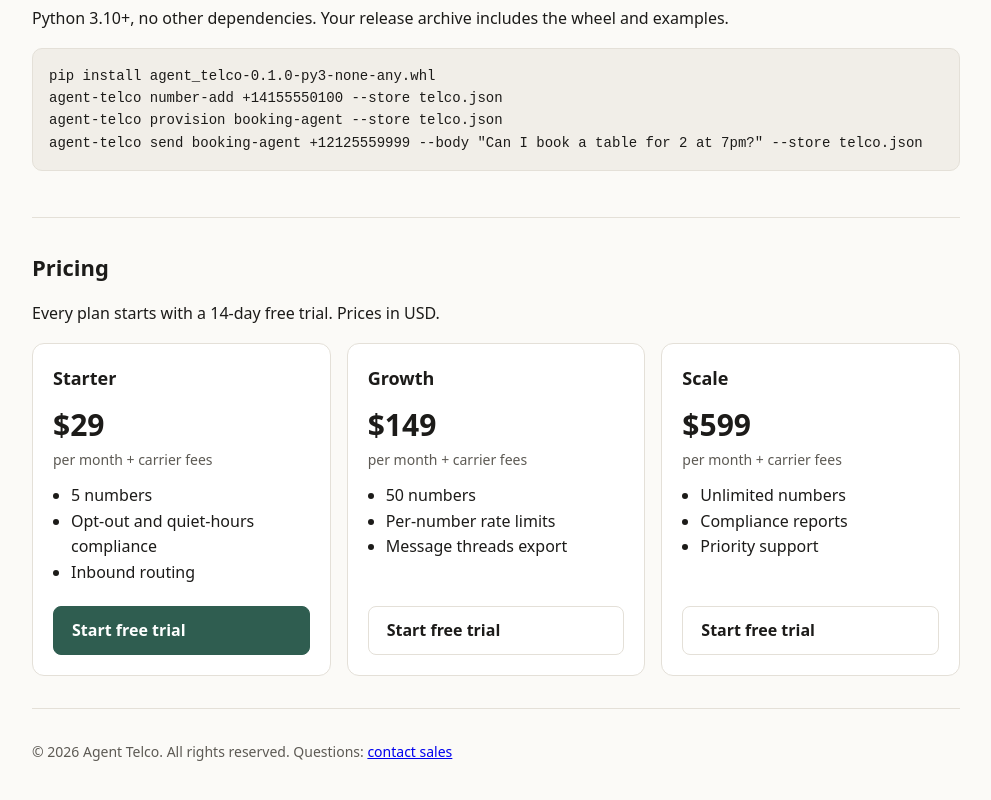
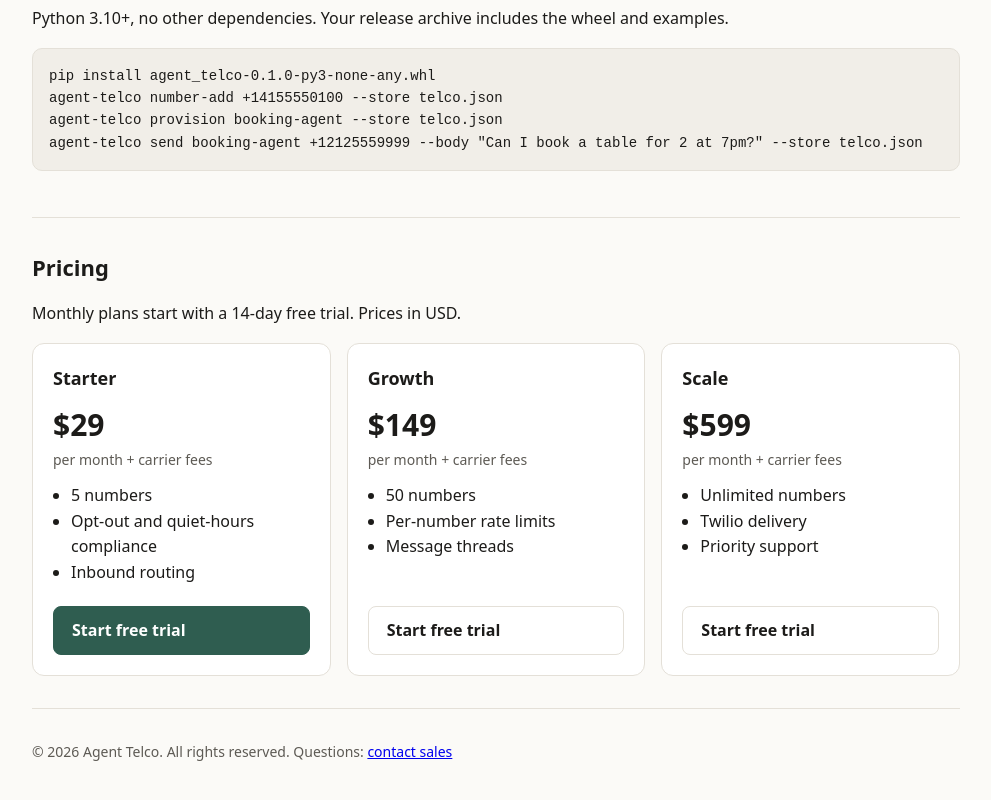
Before and after one commit to eliem08/agent-telco, a plain HTML site: page landing/index.html in a window 1280 px wide. Shown: the part 748-1548 px from the top of the page, without its empty margins (144-1135 px from the left). Drawn offline with Linux system fonts and the light colour scheme.

Commit message:
Pricing copy: list only what the software does; trial applies to monthly plans; plan note

```diff
--- a/landing/index.html
+++ b/landing/index.html
@@ -54,7 +54,7 @@ agent-telco send booking-agent +12125559999 --body &quot;Can I book a table for
   </section>
   <section>
     <h2>Pricing</h2>
-    <p>Every plan starts with a 14-day free trial. Prices in USD.</p>
+    <p>Monthly plans start with a 14-day free trial. Prices in USD.</p>
     <div class="grid">
       <article class="plan">
         <h3>Starter</h3>
@@ -65,13 +65,13 @@ agent-telco send booking-agent +12125559999 --body &quot;Can I book a table for
       <article class="plan">
         <h3>Growth</h3>
         <p class="price">$149<span>per month + carrier fees</span></p>
-        <ul><li>50 numbers</li><li>Per-number rate limits</li><li>Message threads export</li></ul>
+        <ul><li>50 numbers</li><li>Per-number rate limits</li><li>Message threads</li></ul>
         <a class="btn" href="https://github.com/eliem08/agent-telco/issues/new?title=Agent%20Telco%20Growth&amp;labels=sales">Start free trial</a>
       </article>
       <article class="plan">
         <h3>Scale</h3>
         <p class="price">$599<span>per month + carrier fees</span></p>
-        <ul><li>Unlimited numbers</li><li>Compliance reports</li><li>Priority support</li></ul>
+        <ul><li>Unlimited numbers</li><li>Twilio delivery</li><li>Priority support</li></ul>
         <a class="btn" href="https://github.com/eliem08/agent-telco/issues/new?title=Agent%20Telco%20Scale&amp;labels=sales">Start free trial</a>
       </article>
     </div>
```
Also changed, not shown: 1 other file.
